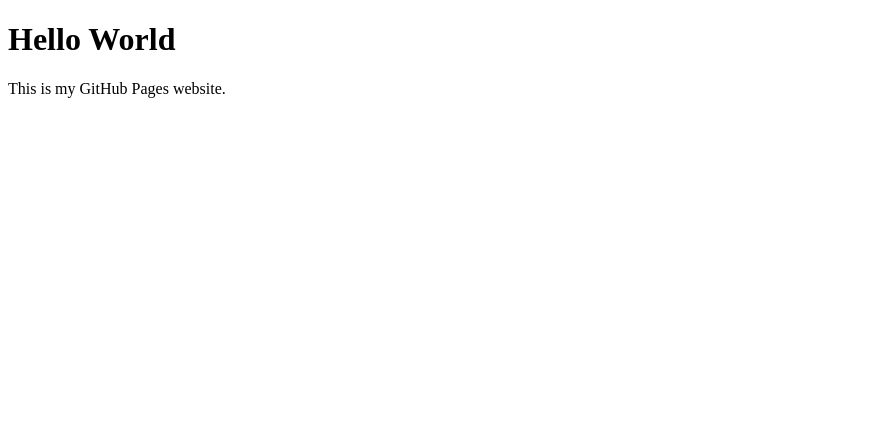
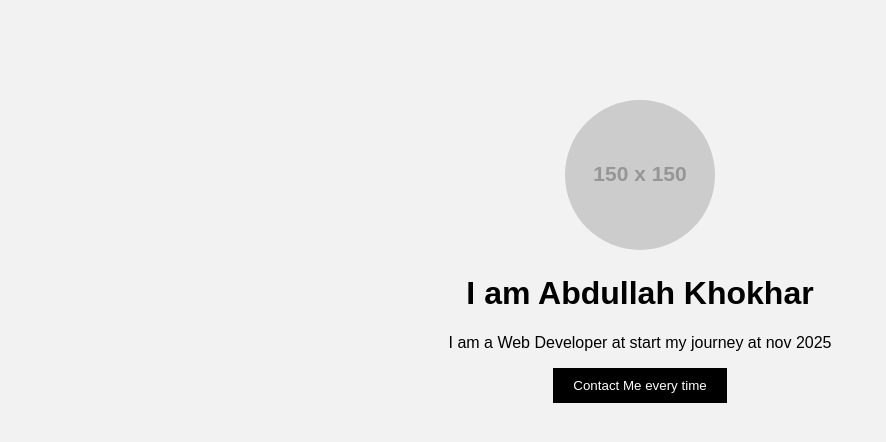
Before and after one commit to Abdullah-devoloper/abdullah-developer.github.io, a plain HTML site: page index.html in a window 1280 px wide. Shown: the whole page, without its empty margins (0-886 px from the left). Drawn offline with Linux system fonts and the light colour scheme; placeholder pictures from the web are drawn by us.

Commit message:
Update index.html

```diff
--- a/index.html
+++ b/index.html
@@ -1,12 +1,45 @@
 <!DOCTYPE html>
 <html>
 <head>
-<title>My Website</title>
+<title>My Portfolio</title>
+<style>
+body{
+font-family: Arial;
+text-align:center;
+background:#f2f2f2;
+}
+
+.container{
+margin-top:100px;
+}
+
+img{
+width:150px;
+border-radius:50%;
+}
+
+button{
+padding:10px 20px;
+background:black;
+color:white;
+border:none;
+}
+</style>
 </head>
+
 <body>
 
-<h1>Hello World</h1>
-<p>This is my GitHub Pages website.</p>
+<div class="container">
+
+<img src="https://via.placeholder.com/150">
+
+<h1>  I am Abdullah Khokhar</h1>
+
+<p>I am a Web Developer at start my journey at nov 2025 </p>
+
+<button>Contact Me every time</button>
+
+</div>
 
 </body>
 </html>
```
